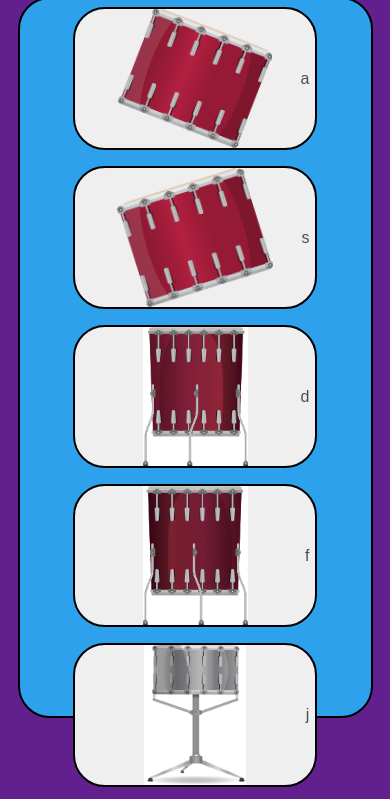
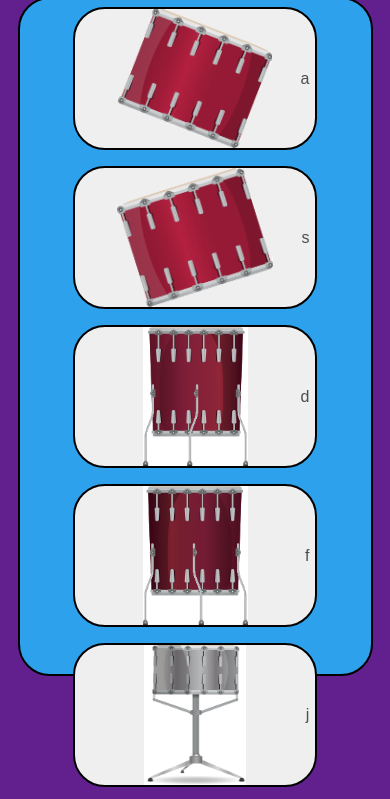
Before and after one commit to RitikRaj295/Drum-Kit-Game, a plain HTML site: page index.html in a window 390 px wide. Shown: the part 42-841 px from the top of the page. Drawn offline with Linux system fonts and the light colour scheme.

Commit message:
make responsive to tab

```diff
--- a/style.css
+++ b/style.css
@@ -82,7 +82,7 @@ button{
 }
 
 
-@media only screen and (max-width: 600px) {
+@media only screen and (max-width: 450px) {
     /* Styles for devices with a width less than or equal to 600px */
     body {
       background-color: rgb(98, 32, 143);
@@ -91,7 +91,7 @@ button{
       justify-content: center;
     }
     .instrument-box{
-        height: 85vh;
+        height: cover;
         display: flex;
         justify-content: center;
         flex-wrap: wrap;
@@ -106,6 +106,7 @@ button{
         font-size: 1rem;
         text-align:end;
         color: rgb(8, 8, 8,0.7);
+
     }
     h1{
         font-size: 2rem;
```
